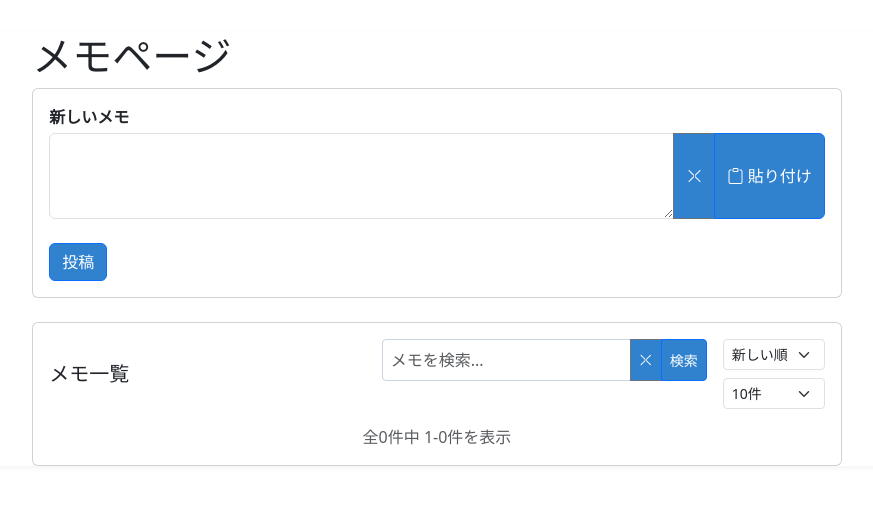
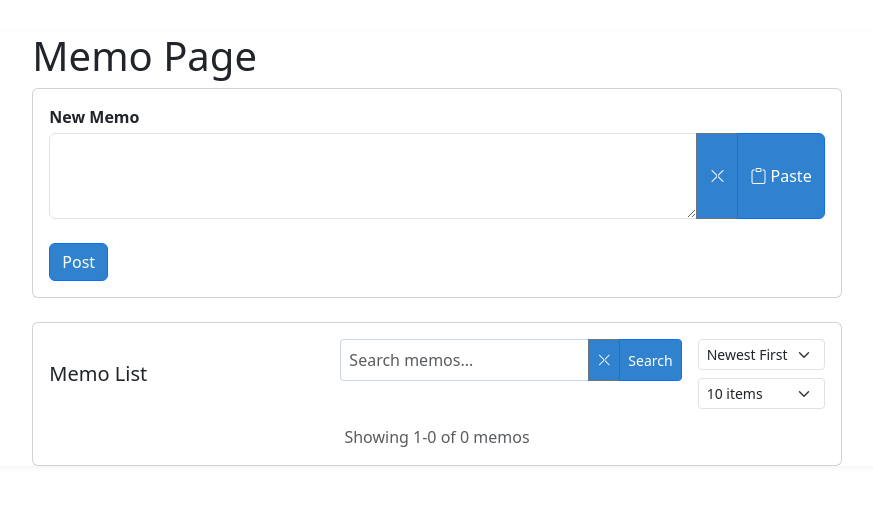
Before and after one commit to yxfhy/web-app-template, a FastAPI app: page /memo in a window 1280 px wide. Shown: the part 56-561 px from the top of the page, without its empty margins (203-1076 px from the left). Run offline with FastAPI, Linux system fonts and the light colour scheme; the visitor is signed in with stand-in values (Sample User, id 1); data that the repository does not hold is empty; parts of the project's set-up code (start-up, migrations or seed data) failed here and were passed over; some libraries are stand-ins or nearby versions.

Commit message:
メモページの日本語テキストを英語に翻訳し、ユーザーインターフェースの国際化を進めました。これにより、英語話者にも対応できるようになります。

```diff
--- a/templates/memo.html
+++ b/templates/memo.html
@@ -4,65 +4,65 @@
 <div class="container-fluid mt-4">
     <div class="row justify-content-center">
         <div class="col-12 col-lg-10 col-xl-8">
-            <h1>メモページ</h1>
+            <h1>Memo Page</h1>
 
-            <!-- メモ投稿フォーム -->
+            <!-- Memo Post Form -->
             <div class="card mb-4">
                 <div class="card-body">
                     <form method="POST" action="/memo">
                         <div class="form-group">
-                            <label for="content">新しいメモ</label>
+                            <label for="content">New Memo</label>
                             <div class="input-group">
                                 <textarea class="form-control" id="content" name="content" rows="3" required></textarea>
                                 <button type="button" class="btn btn-secondary" onclick="clearMemoForm()">
                                     <i class="bi bi-x-lg"></i>
                                 </button>
                                 <button type="button" class="btn btn-primary" onclick="pasteFromClipboard()">
-                                    <i class="bi bi-clipboard"></i> 貼り付け
+                                    <i class="bi bi-clipboard"></i> Paste
                                 </button>
                             </div>
                         </div>
                         <div class="mt-2">
-                            <button type="submit" class="btn btn-primary">投稿</button>
+                            <button type="submit" class="btn btn-primary">Post</button>
                         </div>
                     </form>
                 </div>
             </div>
 
-            <!-- メモ一覧 -->
+            <!-- Memo List -->
             <div class="card">
                 <div class="card-body">
                     <div class="d-flex justify-content-between align-items-center mb-3">
-                        <h5 class="card-title mb-0">メモ一覧</h5>
+                        <h5 class="card-title mb-0">Memo List</h5>
                         <div class="d-flex gap-2">
-                            <!-- 検索フォーム -->
+                            <!-- Search Form -->
                             <form method="GET" action="/memo" class="d-flex me-2">
                                 <input type="hidden" name="sort" value="{{ sort }}">
                                 <input type="hidden" name="limit" value="{{ limit }}">
                                 <div class="input-group">
-                                    <input type="text" name="search" class="form-control form-control-sm" placeholder="メモを検索..." value="{{ search or '' }}">
+                                    <input type="text" name="search" class="form-control form-control-sm" placeholder="Search memos..." value="{{ search or '' }}">
                                     <button type="button" class="btn btn-secondary btn-sm" onclick="clearSearchForm()">
                                         <i class="bi bi-x-lg"></i>
                                     </button>
-                                    <button type="submit" class="btn btn-primary btn-sm">検索</button>
+                                    <button type="submit" class="btn btn-primary btn-sm">Search</button>
                                 </div>
                             </form>
-                            <!-- 並び順と表示件数の選択 -->
+                            <!-- Sort and Limit Selection -->
                             <form method="GET" action="/memo" class="d-flex gap-2">
                                 <input type="hidden" name="search" value="{{ search or '' }}">
                                 <select name="sort" class="form-select form-select-sm" onchange="this.form.submit()">
-                                    <option value="newest" {% if sort == 'newest' %}selected{% endif %}>新しい順</option>
-                                    <option value="oldest" {% if sort == 'oldest' %}selected{% endif %}>古い順</option>
+                                    <option value="newest" {% if sort == 'newest' %}selected{% endif %}>Newest First</option>
+                                    <option value="oldest" {% if sort == 'oldest' %}selected{% endif %}>Oldest First</option>
                                 </select>
                                 <select name="limit" class="form-select form-select-sm" onchange="this.form.submit()">
-                                    <option value="10" {% if limit == 10 %}selected{% endif %}>10件</option>
-                                    <option value="50" {% if limit == 50 %}selected{% endif %}>50件</option>
+                                    <option value="10" {% if limit == 10 %}selected{% endif %}>10 items</option>
+                                    <option value="50" {% if limit == 50 %}selected{% endif %}>50 items</option>
                                 </select>
                             </form>
                         </div>
                     </div>
 
-                    <!-- メモ一覧 -->
+                    <!-- Memo List -->
                     {% for memo in memos %}
                     <div class="border-bottom mb-3 pb-3">
                         <div class="d-flex justify-content-start align-items-start">
@@ -73,55 +73,55 @@
                                 <div class="d-flex gap-2 mt-2">
                                     {% if '<a href=' in memo.content %}
                                     <button type="button" class="btn btn-outline-secondary btn-sm text-white" onclick="copyUrl('{{ memo.content }}')">
-                                        <i class="bi bi-link-45deg"></i> URLをコピー
+                                        <i class="bi bi-link-45deg"></i> Copy URL
                                     </button>
                                     {% endif %}
                                     {% if request.session.get("username") == "yxfhy" %}
                                     <button type="button" class="btn btn-outline-primary btn-sm text-white" onclick="pushToGithub('{{ memo.id }}')">
-                                        <i class="bi bi-github"></i> GitHubにプッシュ
+                                        <i class="bi bi-github"></i> Push to GitHub
                                     </button>
                                     {% endif %}
                                     <form method="POST" action="/memo/delete/{{ memo.id }}" style="margin: 0;">
-                                        <button type="submit" class="btn btn-warning btn-sm" style="background-color: #ffc107 !important; color: white !important;" onclick="return confirm('このメモを削除してもよろしいですか？')">削除</button>
+                                        <button type="submit" class="btn btn-warning btn-sm" style="background-color: #ffc107 !important; color: white !important;" onclick="return confirm('Are you sure you want to delete this memo?')">Delete</button>
                                     </form>
                                 </div>
                             </div>
                         </div>
-                        <small class="text-muted">投稿日時: {{ memo.created_at }}</small>
+                        <small class="text-muted">Created at: {{ memo.created_at }}</small>
                     </div>
                     {% endfor %}
 
-                    <!-- ページネーション -->
+                    <!-- Pagination -->
                     {% if total_pages > 1 %}
-                    <nav aria-label="メモ一覧のページネーション" class="mt-4">
+                    <nav aria-label="Memo list pagination" class="mt-4">
                         <ul class="pagination justify-content-center">
-                            <!-- 前のページ -->
+                            <!-- Previous Page -->
                             <li class="page-item {% if page == 1 %}disabled{% endif %}">
                                 <a class="page-link" href="/memo?sort={{ sort }}&limit={{ limit }}&page={{ page - 1 }}" {% if page == 1 %}tabindex="-1" aria-disabled="true"{% endif %}>
-                                    <i class="bi bi-chevron-left"></i> 前へ
+                                    <i class="bi bi-chevron-left"></i> Previous
                                 </a>
                             </li>
 
-                            <!-- ページ番号 -->
+                            <!-- Page Numbers -->
                             {% for p in range(1, total_pages + 1) %}
                             <li class="page-item {% if p == page %}active{% endif %}">
                                 <a class="page-link" href="/memo?sort={{ sort }}&limit={{ limit }}&page={{ p }}">{{ p }}</a>
                             </li>
                             {% endfor %}
 
-                            <!-- 次のページ -->
+                            <!-- Next Page -->
                             <li class="page-item {% if page == total_pages %}disabled{% endif %}">
                                 <a class="page-link" href="/memo?sort={{ sort }}&limit={{ limit }}&page={{ page + 1 }}" {% if page == total_pages %}tabindex="-1" aria-disabled="true"{% endif %}>
-                                    次へ <i class="bi bi-chevron-right"></i>
+                                    Next <i class="bi bi-chevron-right"></i>
                                 </a>
                             </li>
                         </ul>
                     </nav>
                     {% endif %}
 
-                    <!-- 総件数表示 -->
+                    <!-- Total Count Display -->
                     <div class="text-center text-muted mt-3">
-                        全{{ total_memos }}件中 {{ (page - 1) * limit + 1 }}-{% if page * limit > total_memos %}{{ total_memos }}{% else %}{{ page * limit }}{% endif %}件を表示
+                        Showing {{ (page - 1) * limit + 1 }}-{% if page * limit > total_memos %}{{ total_memos }}{% else %}{{ page * limit }}{% endif %} of {{ total_memos }} memos
                     </div>
                 </div>
             </div>
@@ -129,12 +129,12 @@
     </div>
 </div>
 
-<!-- トースト通知用の要素 -->
+<!-- Toast Notification Element -->
 <div class="position-fixed bottom-0 end-0 p-3" style="z-index: 11">
     <div id="copyToast" class="toast align-items-center text-white bg-success border-0" role="alert" aria-live="assertive" aria-atomic="true">
         <div class="d-flex">
             <div class="toast-body">
-                URLをクリップボードにコピーしました
+                URL copied to clipboard
             </div>
             <button type="button" class="btn-close btn-close-white me-2 m-auto" data-bs-dismiss="toast" aria-label="Close"></button>
         </div>
@@ -152,8 +152,8 @@ async function pasteFromClipboard() {
         const currentText = textarea.value;
         textarea.value = currentText + (currentText ? '\n' : '') + text;
     } catch (err) {
-        alert('クリップボードからの読み取りに失敗しました。ブラウザの設定を確認してください。');
-        console.error('クリップボード読み取りエラー:', err);
+        alert('Failed to read from clipboard. Please check your browser settings.');
+        console.error('Clipboard read error:', err);
     }
 }
 
@@ -172,25 +172,25 @@ function clearSearchForm() {
 
 async function copyUrl(content) {
     try {
-        // 一時的なDOM要素を作成してHTMLをパース
+        // Create a temporary DOM element to parse HTML
         const tempDiv = document.createElement('div');
         tempDiv.innerHTML = content;
 
-        // 最初の<a>タグのhref属性を取得
+        // Get the href attribute of the first <a> tag
         const link = tempDiv.querySelector('a');
         if (link && link.href) {
             await navigator.clipboard.writeText(link.href);
-            // トースト通知を表示
+            // Show toast notification
             const toast = new bootstrap.Toast(document.getElementById('copyToast'), {
                 delay: 1000
             });
             toast.show();
         } else {
-            alert('URLが見つかりませんでした');
+            alert('URL not found');
         }
     } catch (err) {
-        console.error('URLのコピーに失敗しました:', err);
-        alert('URLのコピーに失敗しました');
+        console.error('Failed to copy URL:', err);
+        alert('Failed to copy URL');
     }
 }
 
@@ -204,24 +204,24 @@ async function pushToGithub(memoId) {
         });
 
         if (!response.ok) {
-            throw new Error('GitHubへのプッシュに失敗しました');
+            throw new Error('Failed to push to GitHub');
         }
 
         const result = await response.json();
 
-        // 成功メッセージを表示
+        // Show success message
         const toast = new bootstrap.Toast(document.getElementById('copyToast'), {
             delay: 3000
         });
         document.querySelector('.toast-body').textContent =
-            'GitHubにプッシュしました。新しいタブで開きます。';
+            'Pushed to GitHub. Opening in a new tab.';
         toast.show();
 
-        // 新しいタブでGitHubのファイルを開く
+        // Open the GitHub file in a new tab
         window.open(result.url, '_blank');
     } catch (error) {
         console.error('Error:', error);
-        alert('GitHubへのプッシュに失敗しました: ' + error.message);
+        alert('Failed to push to GitHub: ' + error.message);
     }
 }
 </script>
```
